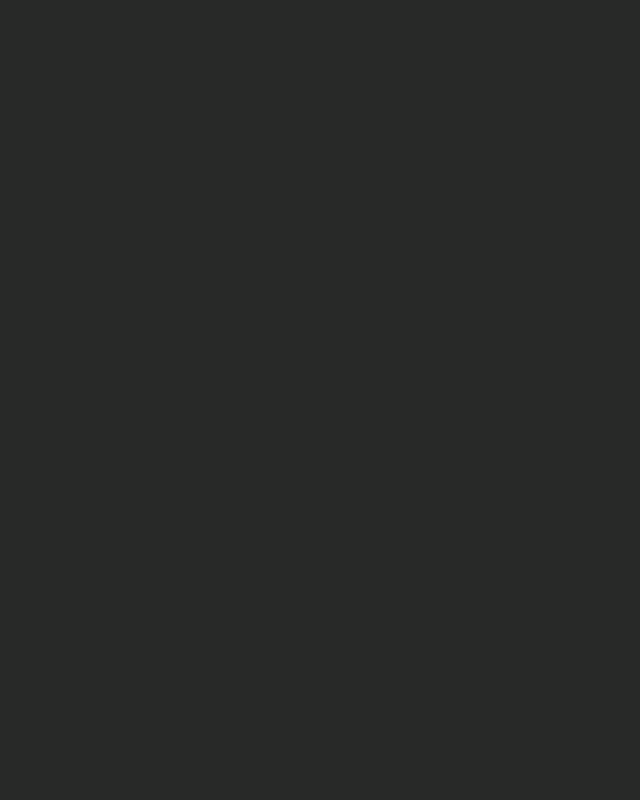
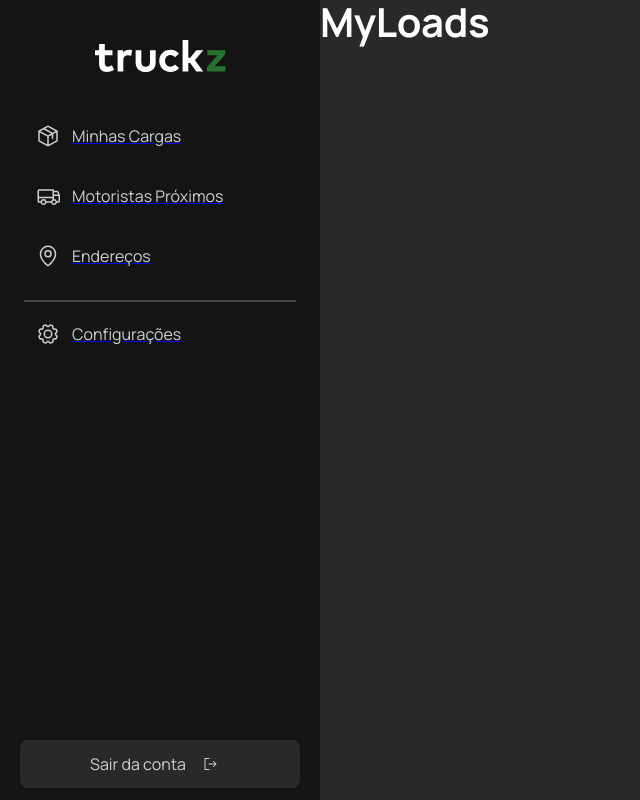
Before and after one commit to coyotetec/truckz-web, a React (Vite) app: page /my-loads in a window 1280 px wide. Before the commit this address had no page. Shown: the whole page, without its empty margins (0-640 px from the left). Built offline with nearby package versions, Linux system fonts and the light colour scheme.

Commit message:
feat(sidebar): implements sidebar and navigation

```diff
--- a/src/Router/index.tsx
+++ b/src/Router/index.tsx
@@ -1,9 +1,24 @@
-import { BrowserRouter, Routes } from 'react-router-dom';
+import { BrowserRouter, Navigate, Route, Routes } from 'react-router-dom';
+import { MyLoads } from '../view/pages/MyLoads';
+import { Sidebar } from '../view/components/Sidebar';
+import { AppStyle } from './style';
+import { DriversNear } from '../view/pages/DriversNear';
+import { Addresses } from '../view/pages/Addresses';
+import { Settings } from '../view/pages/Settings';
 
 export function Router() {
   return (
     <BrowserRouter>
-      <Routes></Routes>
+      <AppStyle>
+        <Sidebar />
+        <Routes>
+          <Route path="/" element={<Navigate to="/my-loads" />} />
+          <Route path="/my-loads" element={<MyLoads />} />
+          <Route path="/drivers" element={<DriversNear />} />
+          <Route path="/addresses" element={<Addresses />} />
+          <Route path="settings" element={<Settings />} />
+        </Routes>
+      </AppStyle>
     </BrowserRouter>
   );
 }
--- /dev/null
+++ b/src/Router/style.ts
@@ -0,0 +1,5 @@
+import styled from 'styled-components';
+
+export const AppStyle = styled.div`
+  display: flex;
+`;
--- a/src/view/components/Logo/index.tsx
+++ b/src/view/components/Logo/index.tsx
@@ -2,14 +2,16 @@ interface LogoProps {
   width?: number;
   height?: number;
   style?: React.CSSProperties;
+  className?: string;
 }
 
-export function Logo({ width, height, style }: LogoProps) {
+export function Logo({ width, height, style, className }: LogoProps) {
   return (
     <svg
       width={width}
       height={height}
       style={style}
+      className={className}
       viewBox="0 0 131 32"
       fill="none"
       xmlns="http://www.w3.org/2000/svg"
--- /dev/null
+++ b/src/view/components/Sidebar/index.tsx
@@ -0,0 +1,44 @@
+import { NavLink } from 'react-router-dom';
+import { Logo } from '../Logo';
+import { Button, Container } from './style';
+
+import { Package, Truck, MapPin, Gear, SignOut } from '@phosphor-icons/react';
+
+export function Sidebar() {
+  return (
+    <Container>
+      <div>
+        <Logo className="logo" height={32} />
+        <NavLink to="/my-loads">
+          <Button>
+            <Package size={24} />
+            Minhas Cargas
+          </Button>
+        </NavLink>
+        <NavLink to="/drivers">
+          <Button>
+            <Truck size={24} />
+            Motoristas Próximos
+          </Button>
+        </NavLink>
+        <NavLink to="/addresses">
+          <Button>
+            <MapPin size={24} />
+            Endereços
+          </Button>
+        </NavLink>
+        <hr />
+        <NavLink to="/settings">
+          <Button>
+            <Gear size={24} />
+            Configurações
+          </Button>
+        </NavLink>
+      </div>
+      <Button action="exit">
+        Sair da conta
+        <SignOut />
+      </Button>
+    </Container>
+  );
+}
--- /dev/null
+++ b/src/view/components/Sidebar/style.ts
@@ -0,0 +1,63 @@
+import styled from 'styled-components';
+
+export const Container = styled.nav`
+  align-items: center;
+  background-color: ${({ theme }) => theme.colors.black[600]};
+  display: flex;
+  flex-direction: column;
+  justify-content: space-between;
+  height: 100vh;
+  width: 20rem;
+
+  div {
+    align-items: center;
+    display: flex;
+    flex-direction: column;
+    width: 100%;
+
+    .logo {
+      margin: 2.5rem 0;
+    }
+
+    hr {
+      border: ${({ theme }) => `1px solid ${theme.colors.black[100]}`};
+      margin: 0.5rem 0;
+      width: 85%;
+    }
+  }
+`;
+
+interface ButtonProps {
+  action?: 'exit';
+}
+
+export const Button = styled.button<ButtonProps>`
+  align-items: center;
+  background-color: ${({ action, theme }) =>
+    action === 'exit' ? theme.colors.black[400] : theme.colors.black[600]};
+  border: none;
+  border-radius: 8px;
+  color: ${({ theme }) => theme.colors.white[400]};
+  display: flex;
+  height: 3rem;
+  justify-content: ${({ action }) => action === 'exit' && 'center'};
+  margin-bottom: 0.75rem;
+  width: 17.5rem;
+
+  svg {
+    margin: 0 12px 0 16px;
+  }
+
+  &:focus,
+  &:active {
+    background-color: ${({ action, theme }) =>
+      action === 'exit'
+        ? `${theme.colors.complementary.red[500]}`
+        : `${theme.colors.primary[400]}`};
+    color: ${({ theme }) => theme.colors.white[100]};
+  }
+
+  &:hover {
+    color: ${({ theme }) => theme.colors.white[100]};
+  }
+`;
--- /dev/null
+++ b/src/view/pages/Addresses.tsx
@@ -0,0 +1,3 @@
+export function Addresses() {
+  return <h1>Addresses</h1>;
+}
--- /dev/null
+++ b/src/view/pages/DriversNear.tsx
@@ -0,0 +1,3 @@
+export function DriversNear() {
+  return <h1>DriversNear</h1>;
+}
--- /dev/null
+++ b/src/view/pages/MyLoads.tsx
@@ -0,0 +1,3 @@
+export function MyLoads() {
+  return <h1>MyLoads</h1>;
+}
--- /dev/null
+++ b/src/view/pages/Settings.tsx
@@ -0,0 +1,3 @@
+export function Settings() {
+  return <h1>Settings</h1>;
+}
```
Also changed, not shown: 1 other file (tests, documents, lock files or other folders).
